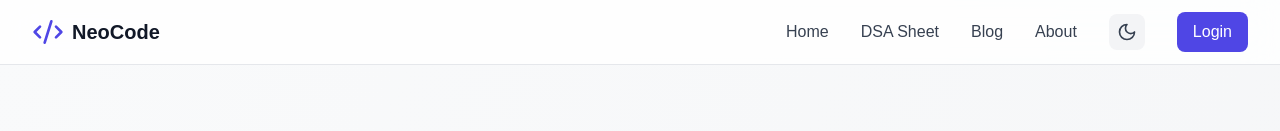
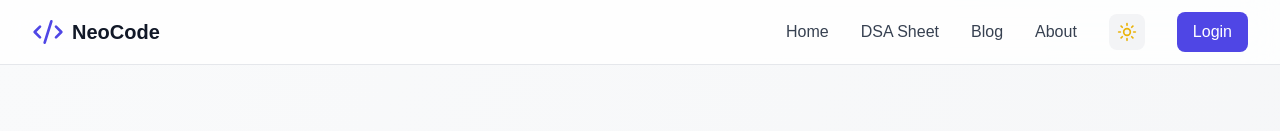
Before and after one commit to decodewithdeepak/NeoCode, a React (Vite) app: page / in a window 1280 px wide. Shown: the top 131 px of the page. Built offline with nearby package versions, Linux system fonts and the light colour scheme; no server answers; a web font is replaced by a local one.

Commit message:
animated theme toggle button

```diff
--- a/src/components/Navbar.tsx
+++ b/src/components/Navbar.tsx
@@ -9,6 +9,7 @@ export default function Navbar() {
   const { theme, toggleTheme } = useTheme();
   const { user } = useAuth();
   const [isOpen, setIsOpen] = React.useState(false);
+  const isDark = theme === 'dark';
 
   return (
     <nav className="sticky top-0 z-50 bg-white/80 dark:bg-gray-900/80 backdrop-blur-lg border-b border-gray-200 dark:border-gray-700">
@@ -29,9 +30,25 @@ export default function Navbar() {
             <Link to="/about" className="text-gray-700 dark:text-gray-200 hover:text-indigo-600 dark:hover:text-indigo-400">About</Link>
             <button
               onClick={toggleTheme}
-              className="p-2 rounded-lg bg-gray-100 dark:bg-gray-800 text-gray-700 dark:text-gray-200"
+              className="relative p-2 rounded-lg bg-gray-100 dark:bg-gray-800 hover:bg-gray-200 dark:hover:bg-gray-700 transition-all duration-300"
+              aria-label="Toggle theme"
             >
-              {theme === 'dark' ? <Sun className="h-5 w-5" /> : <Moon className="h-5 w-5" />}
+              <div className="relative w-5 h-5">
+                <span
+                  className={`absolute inset-0 transform transition-transform duration-500 rotate-0 dark:-rotate-90 ${
+                    isDark ? 'opacity-0' : 'opacity-100'
+                  }`}
+                >
+                  <Sun className="w-5 h-5 text-yellow-500" />
+                </span>
+                <span
+                  className={`absolute inset-0 transform transition-transform duration-500 rotate-90 dark:rotate-0 ${
+                    isDark ? 'opacity-100' : 'opacity-0'
+                  }`}
+                >
+                  <Moon className="w-5 h-5 text-blue-500" />
+                </span>
+              </div>
             </button>
             {user ? (
               <UserMenu />
@@ -49,9 +66,25 @@ export default function Navbar() {
           <div className="md:hidden flex items-center space-x-4">
             <button
               onClick={toggleTheme}
-              className="p-2 rounded-lg bg-gray-100 dark:bg-gray-800 text-gray-700 dark:text-gray-200"
+              className="relative p-2 rounded-lg bg-gray-100 dark:bg-gray-800 hover:bg-gray-200 dark:hover:bg-gray-700 transition-all duration-300"
+              aria-label="Toggle theme"
             >
-              {theme === 'dark' ? <Sun className="h-5 w-5" /> : <Moon className="h-5 w-5" />}
+              <div className="relative w-5 h-5">
+                <span
+                  className={`absolute inset-0 transform transition-transform duration-500 rotate-0 dark:-rotate-90 ${
+                    isDark ? 'opacity-0' : 'opacity-100'
+                  }`}
+                >
+                  <Sun className="w-5 h-5 text-yellow-500" />
+                </span>
+                <span
+                  className={`absolute inset-0 transform transition-transform duration-500 rotate-90 dark:rotate-0 ${
+                    isDark ? 'opacity-100' : 'opacity-0'
+                  }`}
+                >
+                  <Moon className="w-5 h-5 text-blue-500" />
+                </span>
+              </div>
             </button>
             <button
               onClick={() => setIsOpen(!isOpen)}
--- a/src/components/home/HeroSection.tsx
+++ b/src/components/home/HeroSection.tsx
@@ -1,15 +1,10 @@
 import React from 'react';
 import { Link } from 'react-router-dom';
-import { ArrowRight, User } from 'lucide-react'; // Importing the User icon
+import { ArrowRight, User } from 'lucide-react';
 
 export default function HeroSection() {
   return (
     <section className="relative min-h-[90vh] flex items-center overflow-hidden">
-      {/* Animated Background */}
-      <div className="absolute inset-0 -z-10">
-        <div className="absolute inset-0 bg-gradient-to-br from-indigo-50 via-white to-purple-50 dark:from-gray-900 dark:via-gray-900 dark:to-gray-800" />
-      </div>
-
       <div className="max-w-7xl mx-auto px-4 sm:px-6 lg:px-8 py-5 relative">
         <div className="grid lg:grid-cols-2 gap-12 items-center">
           {/* Text Content */}
@@ -34,7 +29,6 @@ export default function HeroSection() {
 
             {/* Buttons Section */}
             <div className="flex flex-col sm:flex-row gap-4">
-              {/* Get Started Button */}
               <Link
                 to="/sheet"
                 className="group px-8 py-4 rounded-full bg-gradient-to-r from-indigo-600 to-purple-600 text-white hover:opacity-90 transition-all duration-200 transform hover:scale-110 hover:shadow-lg dark:hover:shadow-[0_0_20px_rgba(129,140,248,0.4)]"
@@ -45,12 +39,11 @@ export default function HeroSection() {
                 </span>
               </Link>
 
-              {/* Sign In Button with Icon */}
               <Link
                 to="/login"
                 className="group px-8 py-4 rounded-full bg-indigo-500 text-white font-semibold transition-all duration-300 transform hover:scale-105 hover:shadow-md flex items-center justify-center hover:bg-indigo-600 dark:hover:bg-indigo-700"
               >
-                <User className="mr-2 h-5 w-5" /> {/* User icon added here */}
+                <User className="mr-2 h-5 w-5" />
                 <span className="relative">
                   <span className="flex items-center">
                     Sign In
@@ -87,10 +80,10 @@ export default function HeroSection() {
                 className="rounded-2xl transform group-hover:scale-[1.02] transition-transform duration-500"
               />
               {/* Floating Elements */}
-              <div className="absolute -right-6 -top-0 w-24 h-24 bg-gradient-to-r from-purple-300 to-purple-500 dark:from-purple-600 dark:to-purple-800 rounded-full rotate-12 animate-float" />
-              <div className="absolute -left-6 -bottom-6 w-20 h-20 bg-gradient-to-r from-indigo-300 to-indigo-500 dark:from-indigo-600 dark:to-indigo-800 rounded-full -rotate-12 animate-float animation-delay-2000" />
-              <div className="absolute -right-12 bottom-12 w-24 h-24 bg-gradient-to-r from-yellow-200 to-yellow-400 dark:from-yellow-500 dark:to-yellow-700 rounded-full rotate-45 animate-float animation-delay-4000" />
-              <div className="absolute top-16 -left-8 w-24 h-24 bg-gradient-to-r from-teal-200 to-teal-400 dark:from-teal-500 dark:to-teal-700 rounded-full -rotate-45 animate-float animation-delay-6000" />
+              <div className="absolute -right-6 -top-0 w-24 h-24 bg-gradient-to-r from-purple-300 to-purple-500 dark:from-purple-600 dark:to-purple-800 rounded-full rotate-12" />
+              <div className="absolute -left-6 -bottom-6 w-20 h-20 bg-gradient-to-r from-indigo-300 to-indigo-500 dark:from-indigo-600 dark:to-indigo-800 rounded-full -rotate-12" />
+              <div className="absolute -right-12 bottom-12 w-24 h-24 bg-gradient-to-r from-yellow-200 to-yellow-400 dark:from-yellow-500 dark:to-yellow-700 rounded-full rotate-45" />
+              <div className="absolute top-16 -left-8 w-24 h-24 bg-gradient-to-r from-teal-200 to-teal-400 dark:from-teal-500 dark:to-teal-700 rounded-full -rotate-45" />
             </div>
           </div>
         </div>
```
Also changed, not shown: src/styles/animations.css (deleted, +0 -26 lines), public/assets/hero.svg.
